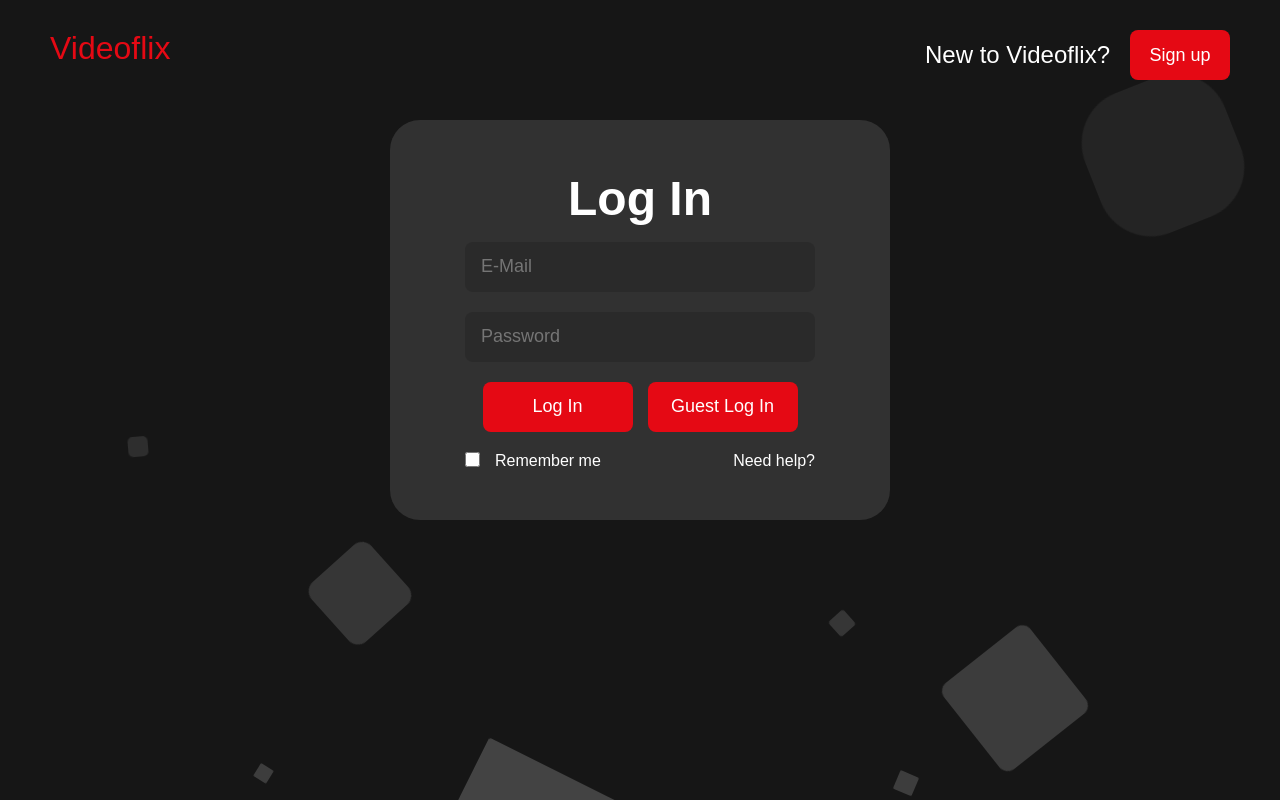
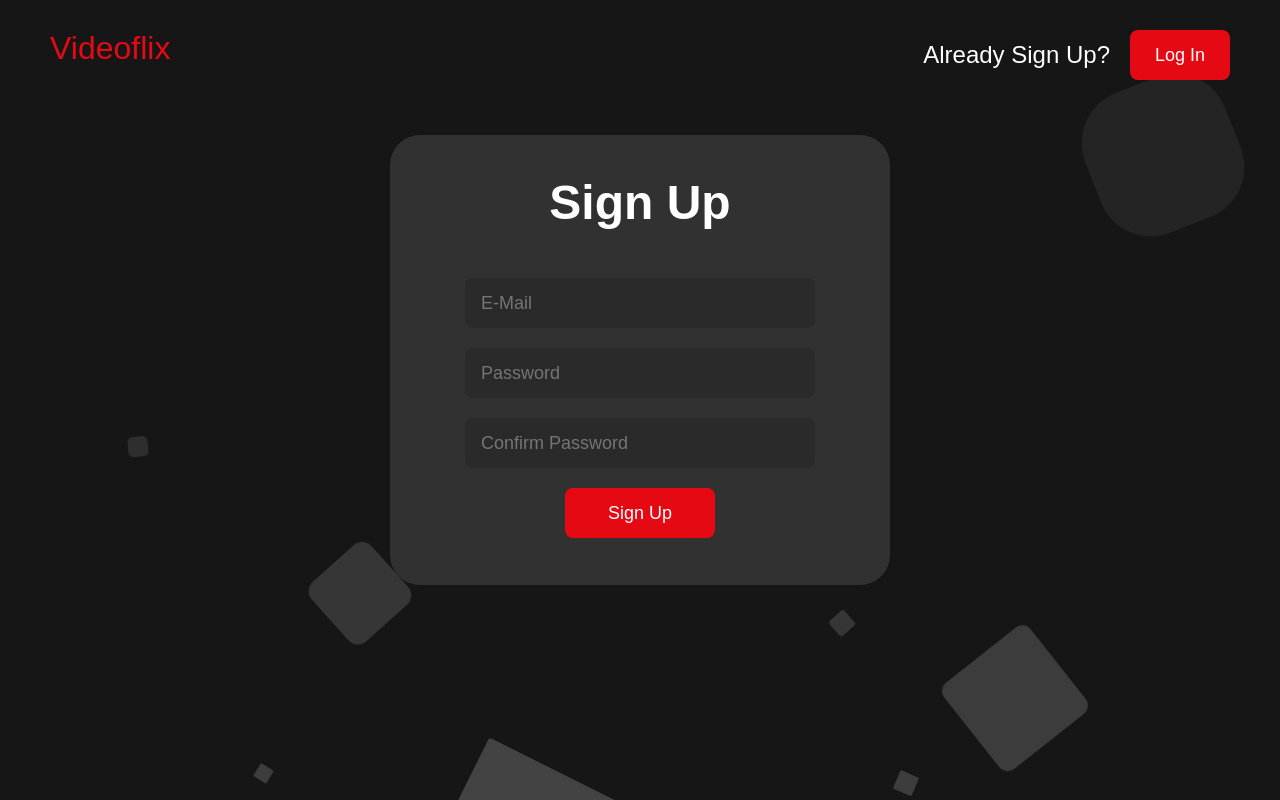
Before and after one commit to niels-2005/Videoflix-Frontend, an Angular app: page / in a window 1280 px wide. Both pictures are taken after a click on the button "Sign up". Built offline with nearby package versions, Linux system fonts and the light colour scheme.

Commit message:
added login/sign-up/forgot-password

```diff
--- a/src/app/app.module.ts
+++ b/src/app/app.module.ts
@@ -4,11 +4,15 @@ import { BrowserModule } from '@angular/platform-browser';
 import { AppRoutingModule } from './app-routing.module';
 import { AppComponent } from './app.component';
 import { LoginComponent } from './components/login/login.component';
+import { SignupComponent } from './components/signup/signup.component';
+import { NeedhelpComponent } from './components/needhelp/needhelp.component';
 
 @NgModule({
   declarations: [
     AppComponent,
-    LoginComponent
+    LoginComponent,
+    SignupComponent,
+    NeedhelpComponent
   ],
   imports: [
     BrowserModule,
--- a/src/app/components/login/login.component.html
+++ b/src/app/components/login/login.component.html
@@ -1,30 +1,87 @@
 <div class="videoflix-top-container">
   <span class="videoflix-logo">Videoflix</span>
-  <div class="new-to-videoflix-container">
+  <div class="new-to-videoflix-container" id="new-to-videoflix-content">
     <span>New to Videoflix?</span>
-    <button>Sign up</button>
+    <button
+      class="red-button-style"
+      (click)="
+        switchContainer(
+          'login-content',
+          'new-to-videoflix-content',
+          'sign-up-content',
+          'already-sign-up-content'
+        )
+      "
+    >
+      Sign up
+    </button>
+  </div>
+  <div class="new-to-videoflix-container d-none" id="already-sign-up-content">
+    <span>Already Sign Up?</span>
+    <button
+      class="red-button-style"
+      (click)="
+        switchContainer(
+          'sign-up-content',
+          'already-sign-up-content',
+          'login-content',
+          'new-to-videoflix-content'
+        )
+      "
+    >
+      Log In
+    </button>
+  </div>
+  <div class="new-to-videoflix-container d-none" id="back-to-login-content">
+    <span>Back to Login</span>
+    <button
+      class="red-button-style"
+      (click)="
+        switchContainer(
+          'forgot-your-password-content',
+          'back-to-login-content',
+          'login-content',
+          'new-to-videoflix-content'
+        )
+      "
+    >
+      Log In
+    </button>
   </div>
 </div>
 
 <div class="position-container">
-  <div class="login-container">
+  <div class="login-register-container" id="login-content">
     <h2>Log In</h2>
-    <form class="login-form">
+    <form class="login-form mt-32">
       <input type="email" name="email" required placeholder="E-Mail" />
       <input type="password" name="password" required placeholder="Password" />
       <div class="login-button-container">
-        <button>Log In</button>
-        <button>Guest Log In</button>
+        <button class="red-button-style width-150">Log In</button>
+        <button class="red-button-style width-150">Guest Log In</button>
       </div>
       <div class="login-checkbox-help-container">
         <div class="login-checkbox-container">
           <input type="checkbox" />
           <span>Remember me</span>
         </div>
-        <span class="need-help">Need help?</span>
+        <span
+          class="need-help"
+          (click)="
+            switchContainer(
+              'login-content',
+              'new-to-videoflix-content',
+              'forgot-your-password-content',
+              'back-to-login-content'
+            )
+          "
+          >Need help?</span
+        >
       </div>
     </form>
   </div>
+  <app-signup class="d-none" id="sign-up-content"></app-signup>
+  <app-needhelp class="d-none" id="forgot-your-password-content"></app-needhelp>
 </div>
 
 <div class="area">
--- a/src/app/components/login/login.component.scss
+++ b/src/app/components/login/login.component.scss
@@ -2,7 +2,7 @@
   display: flex;
   align-items: center;
   justify-content: center;
-  height: 60vh;
+  height: 70vh;
 }
 
 .area{
@@ -37,82 +37,12 @@
     font-size: 24px;
     color: white;
   }
-  button {
-    color: white;
-    height: 50px;
-    width: 100px;
-    border-style: unset;
-    border-radius: 8px;
-    background-color: #E50914;
-    cursor: pointer;
-    font-size: 18px;
-    transition: 0.1s ease-in-out;
-    &:hover {
-      border: 1px solid white !important;
-    }
-  }
-}
-
-.login-container {
-  position: relative;
-  z-index: 10;
-  display: flex;
-  flex-direction: column;
-  align-items: center;
-  justify-content: center;
-  padding: 40px;
-  width: 500px;
-  height: 400px;
-  background-color: #313131;
-  border-radius: 30px;
- h2 {
-  font-size: 48px;
-  color: white;
-  margin: 0 16px 16px 16px;
- }
-}
-
-.login-form {
-  display: flex;
-  gap: 20px;
-  align-items: center;
-  flex-direction: column;
-  input {
-    height: 50px;
-    width: 350px;
-    border-radius: 8px;
-    border-style: unset;
-    padding: 16px;
-    font-size: 18px;
-    color: #757575;
-    background-color: #2a2a2a;
-    &::placeholder {
-      font-size: 18px;
-    }
-    &:focus {
-      outline: none;
-    }
-  }
 }
 
 .login-button-container {
   display: flex;
   justify-content: center;
   gap: 15px;
-  button {
-    color: white;
-    height: 50px;
-    width: 150px;
-    border-style: unset;
-    border-radius: 8px;
-    background-color: #E50914;
-    cursor: pointer;
-    font-size: 18px;
-    transition: 0.1s ease-in-out;
-    &:hover {
-      border: 1px solid white !important;
-    }
-  }
 }
 
 .login-checkbox-help-container {
--- a/src/app/components/login/login.component.ts
+++ b/src/app/components/login/login.component.ts
@@ -7,4 +7,11 @@ import { Component } from '@angular/core';
 })
 export class LoginComponent {
 
+  switchContainer(id1: string, id2: string, id3: string, id4: string){
+    document.getElementById(id1)?.classList.add('d-none')
+    document.getElementById(id2)?.classList.add('d-none');
+    document.getElementById(id3)?.classList.remove('d-none');
+    document.getElementById(id4)?.classList.remove('d-none');
+  }
+
 }
--- /dev/null
+++ b/src/app/components/needhelp/needhelp.component.html
@@ -0,0 +1,11 @@
+<div class="login-register-container width-700">
+  <h2>Forgot your password?</h2>
+  <p class="paragraph-info">
+    Don't worry! We will send you an email with the instructions to reset your
+    password.
+  </p>
+  <form class="login-form mt-16">
+    <input type="email" name="email" required placeholder="E-Mail" />
+    <button class="red-button-style width-200 mt-8">Send me the email</button>
+  </form>
+</div>
--- /dev/null
+++ b/src/app/components/needhelp/needhelp.component.scss
@@ -0,0 +1,6 @@
+.paragraph-info {
+  color: white;
+  font-size: 24px;
+  text-align: center;
+  margin: 24px 0;
+}
--- /dev/null
+++ b/src/app/components/signup/signup.component.html
@@ -0,0 +1,19 @@
+<div class="login-register-container">
+  <h2>Sign Up</h2>
+  <form class="login-form mt-32">
+    <input type="email" name="email" required placeholder="E-Mail" />
+    <input
+      type="password"
+      name="password-one"
+      required
+      placeholder="Password"
+    />
+    <input
+      type="password"
+      name="password-again"
+      required
+      placeholder="Confirm Password"
+    />
+    <button class="red-button-style width-150">Sign Up</button>
+  </form>
+</div>
--- a/src/styles.scss
+++ b/src/styles.scss
@@ -4,3 +4,89 @@
   box-sizing: border-box;
   font-family: 'poppins', sans-serif;
 }
+
+.d-none {
+  display: none !important;
+}
+
+.width-700 {
+  width: 700px !important;
+}
+
+.width-200 {
+  width: 200px !important;
+}
+
+.width-150 {
+  width: 150px !important;
+}
+
+.mt-32 {
+  margin-top: 32px;
+}
+
+.mt-16 {
+  margin-top: 16px;
+}
+
+.mt-8 {
+  margin-top: 8px;
+}
+
+//  Login, Register Duplicates
+
+.login-register-container {
+  position: relative;
+  z-index: 10;
+  display: flex;
+  flex-direction: column;
+  align-items: center;
+  padding: 40px;
+  width: 500px;
+  height: 450px;
+  background-color: #313131;
+  border-radius: 30px;
+ h2 {
+  font-size: 48px;
+  color: white;
+  margin: 0 16px 16px 16px;
+ }
+}
+
+.login-form {
+  display: flex;
+  gap: 20px;
+  align-items: center;
+  flex-direction: column;
+  input {
+    height: 50px;
+    width: 350px;
+    border-radius: 8px;
+    border-style: unset;
+    padding: 16px;
+    font-size: 18px;
+    color: #757575;
+    background-color: #2a2a2a;
+    &::placeholder {
+      font-size: 18px;
+    }
+    &:focus {
+      outline: none;
+    }
+  }
+}
+
+.red-button-style {
+  color: white;
+    height: 50px;
+    width: 100px;
+    border-style: unset;
+    border-radius: 8px;
+    background-color: #E50914;
+    cursor: pointer;
+    font-size: 18px;
+    transition: 0.1s ease-in-out;
+    &:hover {
+      border: 1px solid white !important;
+    }
+}
```
Also changed, not shown: src/app/components/needhelp/needhelp.component.ts (added, +10 -0 lines), src/app/components/signup/signup.component.ts (added, +10 -0 lines), src/app/components/signup/signup.component.scss (added), 2 other files (tests, documents, lock files or other folders).
